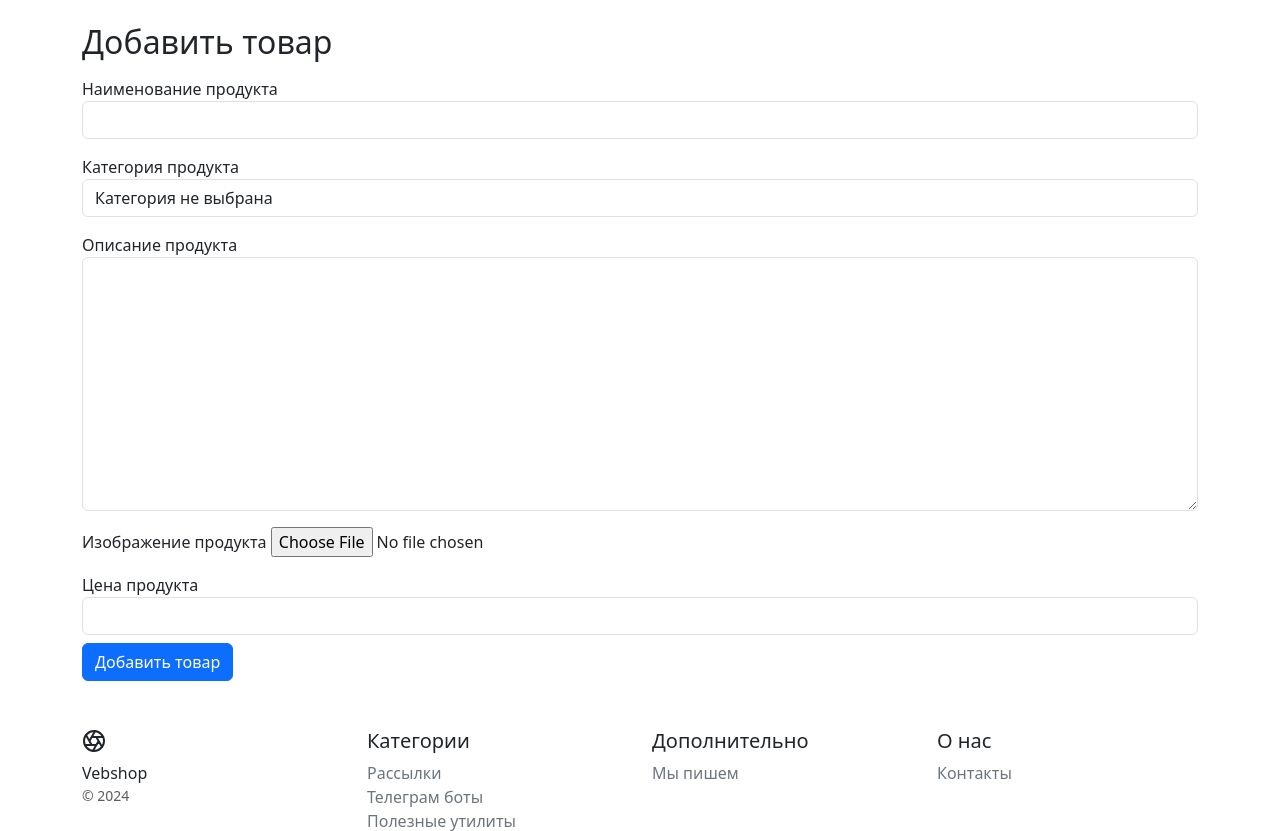
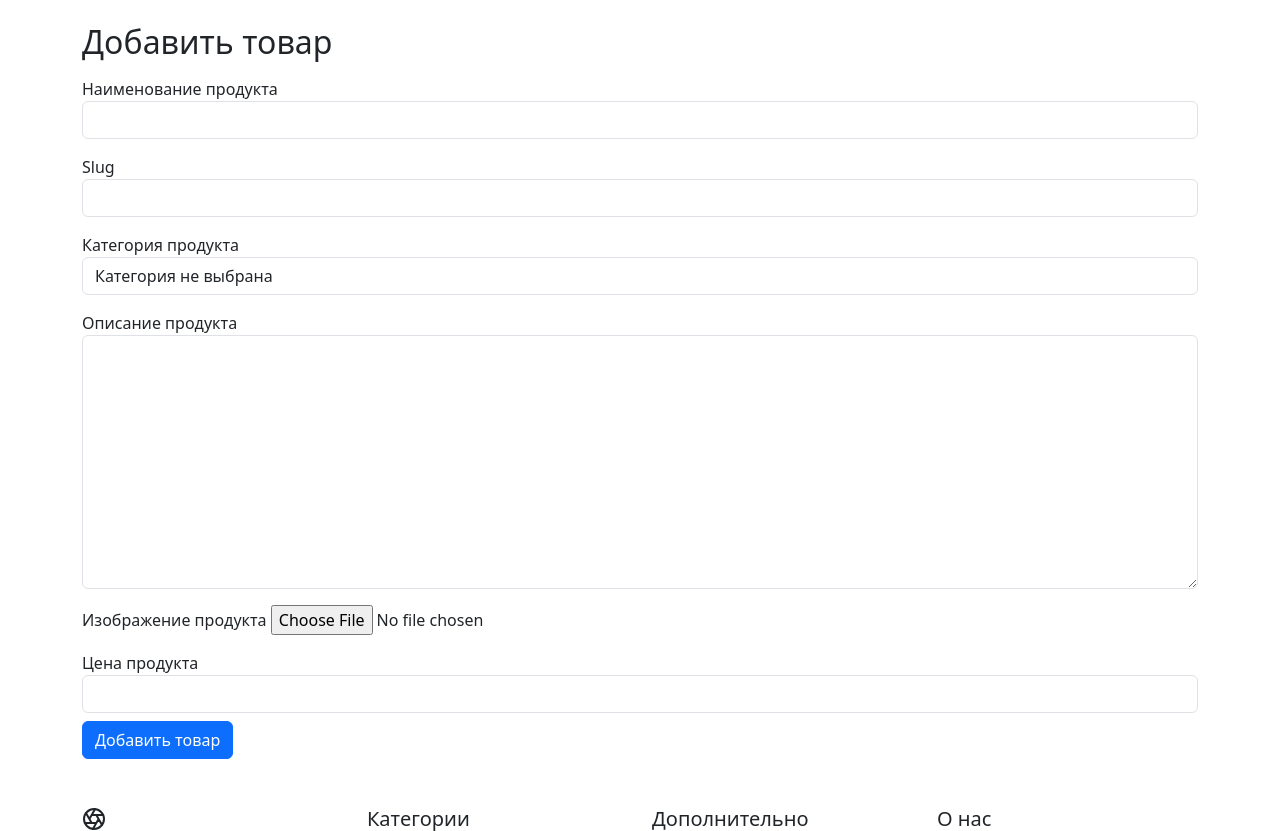
Before and after one commit to Fixxxseir/web_shop_by_jango, a Django app: page /add_product/ in a window 1280 px wide. Shown: the part 785-1616 px from the top of the page. Run offline with Django 5.2, Linux system fonts and the light colour scheme; data comes from the database, SQL or seed files in the repository; parts of the project's set-up code (start-up, migrations or seed data) failed here and were passed over; some libraries are stand-ins or nearby versions.

Commit message:
Добавил slug для продуктов

```diff
--- a/catalog/forms.py
+++ b/catalog/forms.py
@@ -8,9 +8,10 @@ class ProductForm(forms.ModelForm):
 
     class Meta:
         model = Product
-        fields = ["name", "category", "description", "image", "purchase_price"]
+        fields = ["name",  "slug", "category", "description", "image", "purchase_price"]
         widgets = {
             "name": forms.TextInput(attrs={"class": "form-control"}),
+            "slug": forms.TextInput(attrs={"class": "form-control"}),
             "description": forms.Textarea(attrs={"class": "form-control"}),
             "image": forms.ClearableFileInput(attrs={"class": "form-control-file"}),
             "purchase_price": forms.NumberInput(attrs={"class": "form-control"}),
--- a/catalog/models.py
+++ b/catalog/models.py
@@ -1,4 +1,5 @@
 from django.db import models
+from django.urls import reverse
 
 
 class Category(models.Model):
@@ -46,6 +47,7 @@ class Product(models.Model):
     purchase_price = models.FloatField(verbose_name="Цена продукта", help_text="Введите цену продукта")
     created_at = models.DateField(auto_now_add=True, verbose_name="Дата создания")
     updated_at = models.DateField(auto_now=True, verbose_name="Дата последнего изменения")
+    slug = models.SlugField(max_length=255, unique=True, db_index=True, verbose_name="Slug")
 
     class Meta:
         verbose_name = "Продукт"
@@ -58,6 +60,9 @@ class Product(models.Model):
 
     def __str__(self):
         return f"'{self.name}' в категории: {self.category}"
+
+    def get_absolute_url(self):
+        return reverse('catalog:product_detail', kwargs={'product_slug': self.slug})
 
 
 class Contact(models.Model):
--- a/catalog/templates/catalog/catalog.html
+++ b/catalog/templates/catalog/catalog.html
@@ -18,7 +18,7 @@
                         <p class="card-text">{{ product.name }}</p>
                         <div class="d-flex justify-content-between align-items-center">
                             <div class="btn-group">
-                                <a class="btn btn-light" href="{% url 'catalog:product_detail' product.pk %}" role="button">Выбрать</a>
+                                <a class="btn btn-light" href="{{ product.get_absolute_url }}" role="button">Выбрать</a>
                             </div>
                         </div>
                     </div>
--- a/catalog/urls.py
+++ b/catalog/urls.py
@@ -8,6 +8,6 @@ urlpatterns = [
     path("", home, name="home"),
     path("contacts/", contacts, name="contacts"),
     path("catalog/", catalog, name="catalog"),
-    path("product/<int:pk>", product_detail, name="product_detail"),
+    path("product/<slug:product_slug>/", product_detail, name="product_detail"),
     path("add_product/", add_product, name="add_product"),
 ]
--- a/catalog/views.py
+++ b/catalog/views.py
@@ -45,12 +45,12 @@ def catalog(request):
     page_number = request.GET.get("page")
     paginator_products = paginator.get_page(page_number)
 
-    context = {"products": paginator_products, "paginator": paginator,}
+    context = {"products": paginator_products, "paginator": paginator}
     return render(request, "catalog/catalog.html", context)
 
 
-def product_detail(request, pk):
-    product = get_object_or_404(Product, pk=pk)
+def product_detail(request, product_slug):
+    product = get_object_or_404(Product, slug=product_slug)
     context = {"product": product}
     return render(request, "catalog/product_detail.html", context)
 
```
Also changed, not shown: catalog/migrations/0003_product_slug_alter_product_category.py (added), catalog/migrations/0004_alter_product_slug.py (added), catalog/migrations/0005_alter_product_slug.py (added).
